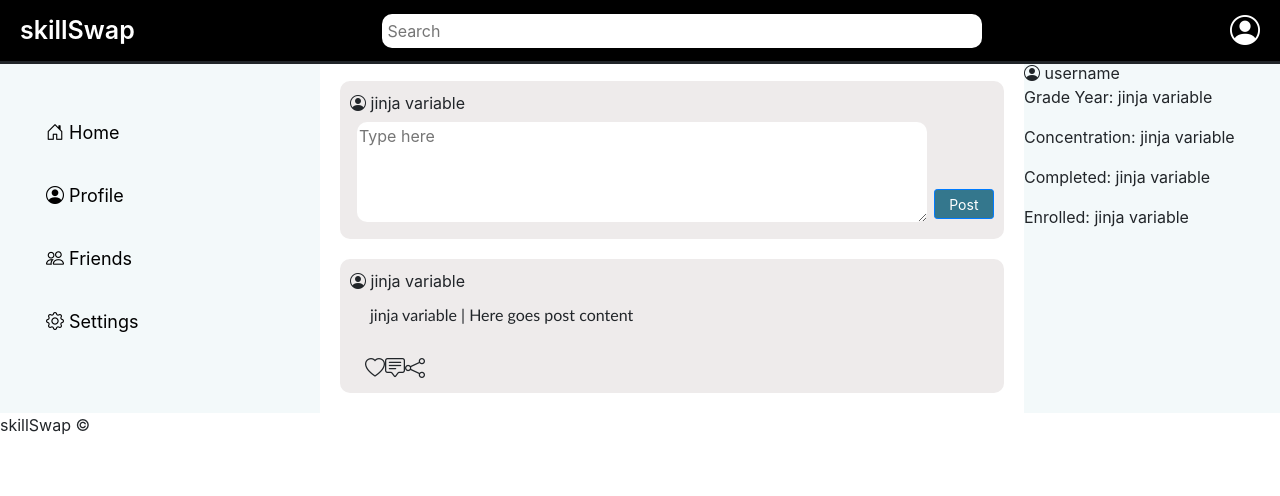
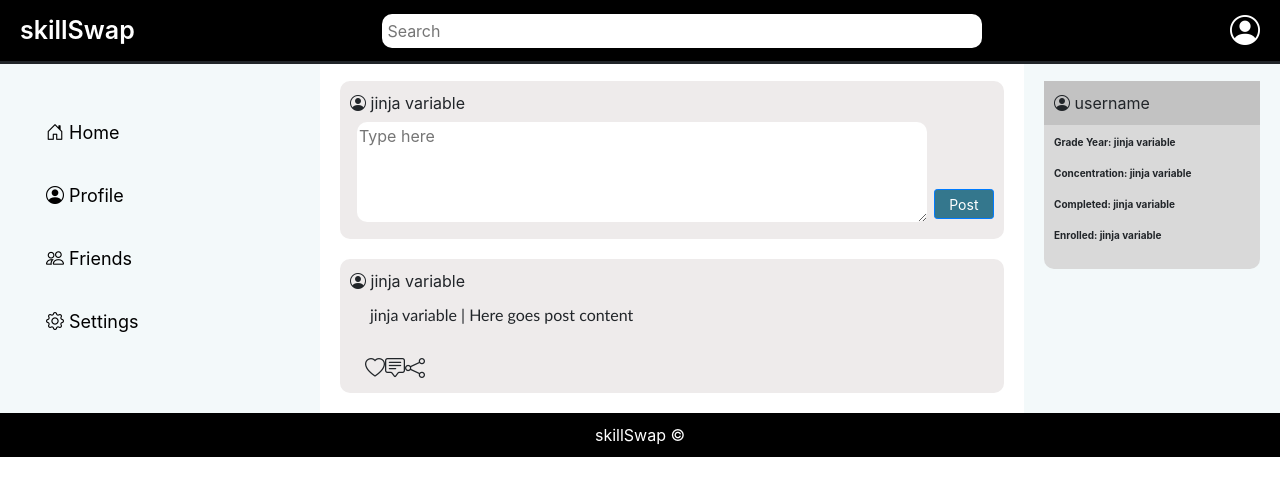
Before and after one commit to VangSang0/SkillSwap, a Flask app: page / in a window 1280 px wide. Shown: the top 496 px of the page. Run offline with Flask 3, Linux system fonts and the light colour scheme.

Commit message:
layout css

```diff
--- a/static/style.css
+++ b/static/style.css
@@ -2,6 +2,8 @@
     --sidepanes: rgb(243,249,250);
     --overallgray: rgb(238,235,235);
     --websiteblue: rgb(52,119,141);
+    --pfpgray: rgb(217,217,217);
+    --darkgray:rgb(194,194,194);
 }
 
 .navbar{
@@ -111,5 +113,34 @@
     display: flex;
     flex-direction: row;
     justify-content: space-around;
+}
 
+.recomm-container{
+    background-color: var(--pfpgray);
+    margin:20px;
+    padding-bottom: 10px;
+    border-radius: 10px;
 }
+
+.recomm-user{
+    background-color: var(--darkgray);
+    padding: 10px;
+}
+
+.recomm-text{
+    margin: 10px;
+}
+
+.recomm-content{
+    font-size: 10px;
+    font-weight: bold;
+}
+
+/* _________________________________________________________ */
+
+footer{
+    background-color: black;
+    color: white;
+    text-align: center;
+    padding: 10px;
+}
```
